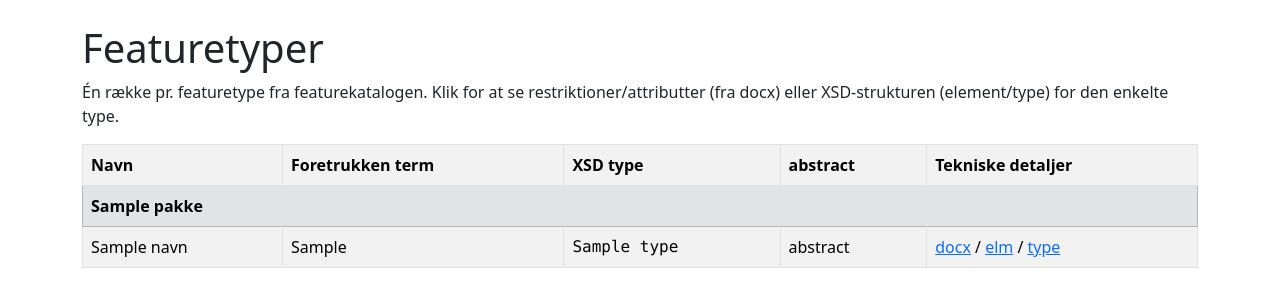
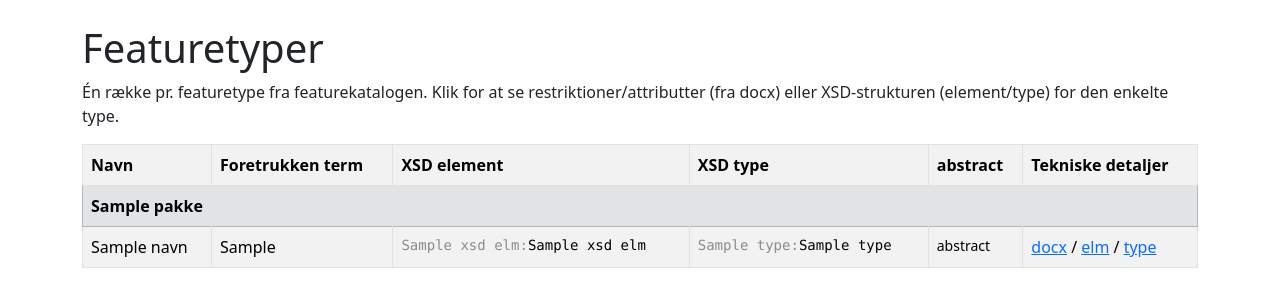
Before and after one commit to lerinfo/featurekatalog, a Flask app: template templates/featuretype_list.html in a window 1280 px wide. Shown: the part 56-363 px from the top of the page. Run offline with Flask 3, Linux system fonts and the light colour scheme; the template is opened without the code that fills it: most values are stand-ins (such as "Sample title", 1, 10 or a date in 2020).

Commit message:
featuretype_list.html, forbedret tabeldesign

```diff
--- a/templates/featuretype_list.html
+++ b/templates/featuretype_list.html
@@ -6,18 +6,19 @@
 eller XSD-strukturen (element/type) for den enkelte type.</p>
 <div class="table-responsive">
 <table class="table table-striped table-bordered align-top">
-  <tr><th>Navn</th><th>Foretrukken term</th><th>XSD type</th><th>abstract</th><th>Tekniske detaljer</th></tr>
+  <tr><th>Navn</th><th>Foretrukken term</th><th>XSD element</th><th>XSD type</th><th>abstract</th><th>Tekniske detaljer</th></tr>
   {% for pakke, typer in grupper %}
-  <tr class="table-secondary"><td colspan="5"><strong>{{ pakke }}</strong></td></tr>
+  <tr class="table-secondary"><td colspan="6"><strong>{{ pakke }}</strong></td></tr>
   {% for ft in typer %}
   <tr>
     <td>{{ ft.navn }}</td>
     <td>{{ ft['Foretrukken term'] }}</td>
     {% if ft.xsd_elm %}
-    <td class="font-monospace">{{ ft.xsd_elm.type.prefixed_name }}</td>
-    <td>{{ 'abstract' if ft.xsd_elm.type.abstract else '' }}</td>
+    <td class="font-monospace small"><span class="text-body-tertiary">{{ ft.xsd_elm.prefixed_name.split(':')[0] }}:</span>{{ ft.xsd_elm.local_name }}</td>
+    <td class="font-monospace small"><span class="text-body-tertiary">{{ ft.xsd_elm.type.prefixed_name.split(':')[0] }}:</span>{{ ft.xsd_elm.type.local_name }}</td>
+    <td class="small">{{ 'abstract' if ft.xsd_elm.type.abstract else '' }}</td>
     {% else %}
-    <td colspan="2" class="text-muted">intet XSD-element</td>
+    <td colspan="3" class="text-muted">intet XSD-element</td>
     {% endif %}
     <td class="text-nowrap">
       <a href="{{ url_for('docx_details', navn=ft.navn) }}" title="Detaljer omkr feature type '{{ ft.navn }}', extracted fra featurekatalogets docx">docx</a>
```
